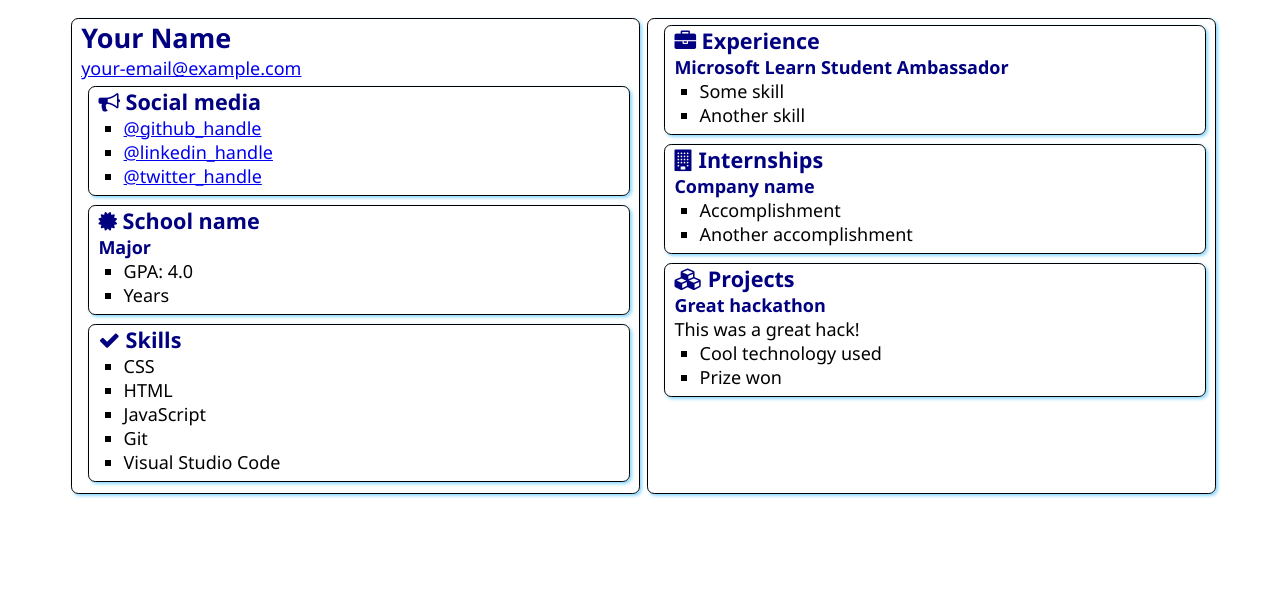
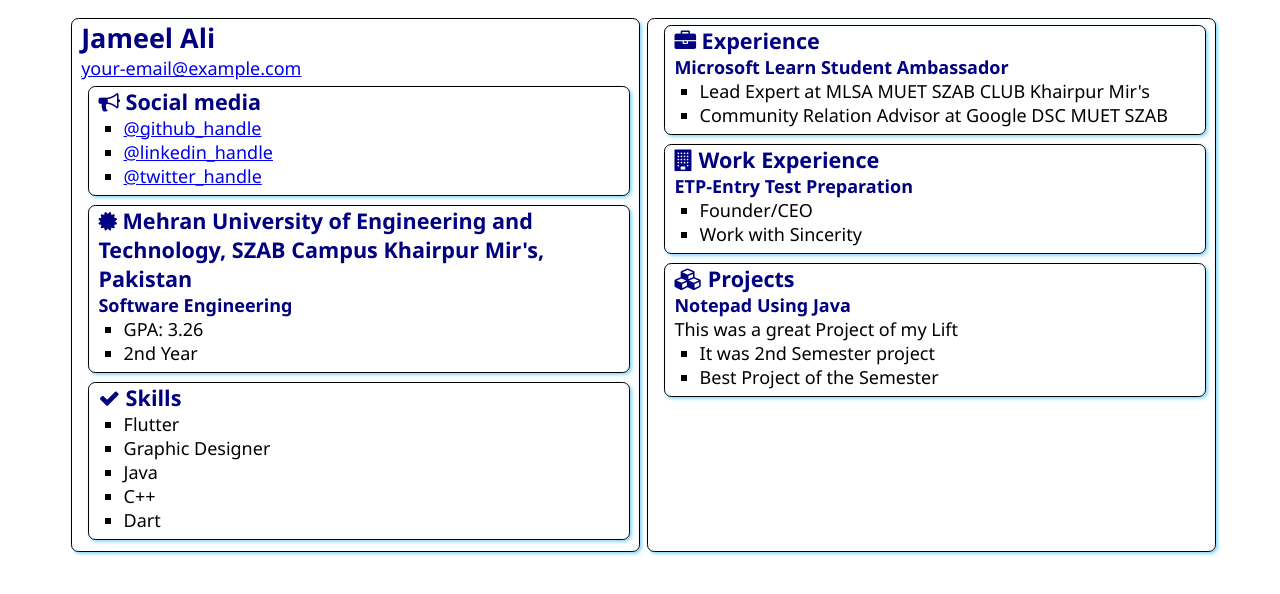
Before and after one commit to JameelAli703/SATechnicalOnboarding, a plain HTML site: page src/index.html in a window 1280 px wide. Drawn offline with Linux system fonts and the light colour scheme.

Commit message:
Update index.html

```diff
--- a/src/index.html
+++ b/src/index.html
@@ -12,8 +12,8 @@
 <body>
     <main>
         <article class="box">
-            <h1>Your Name</h1>
-            <div><a href="mailto:your.email@example.com">your-email@example.com</a></div>
+            <h1>Jameel Ali</h1>
+            <div><a href="Jameel.Ali@studentambassadors.com">your-email@example.com</a></div>
 
             <section class="box">
                 <h2>
@@ -21,9 +21,9 @@
                     Social media
                 </h2>
                 <ul>
-                    <li><a href="https://github.com/<handle>">@github_handle</a></li>
-                    <li><a href="https://linkedin.com/in/<handle>">@linkedin_handle</a></li>
-                    <li><a href="https://twitter.com/<handle>">@twitter_handle</a></li>
+                    <li><a href="https://github.com/JameelAli703">@github_handle</a></li>
+                    <li><a href="https://linkedin.com/in/jameel-ali-9a8519204/">@linkedin_handle</a></li>
+                    <li><a href="https://twitter.com/JameelBhutto11>">@twitter_handle</a></li>
                 </ul>
             </section>
 
@@ -31,12 +31,12 @@
                 <div class="education">
                     <h2>
                         <i class="fa fa-certificate" aria-hidden="true"></i>
-                        School name
+                        Mehran University of Engineering and Technology, SZAB Campus Khairpur Mir's, Pakistan
                     </h2>
-                    <h3>Major</h3>
+                    <h3>Software Engineering</h3>
                     <ul>
-                        <li>GPA: 4.0</li>
-                        <li>Years</li>
+                        <li>GPA: 3.26</li>
+                        <li>2nd Year</li>
                     </ul>
                 </div>
             </section>
@@ -47,11 +47,11 @@
                     Skills
                 </h2>
                 <ul>
-                    <li>CSS</li>
-                    <li>HTML</li>
-                    <li>JavaScript</li>
-                    <li>Git</li>
-                    <li>Visual Studio Code</li>
+                    <li>Flutter</li>
+                    <li>Graphic Designer</li>
+                    <li>Java</li>
+                    <li>C++</li>
+                    <li>Dart</li>
                 </ul>
             </section>
         </article>
@@ -63,20 +63,20 @@
                 </h2>
                 <h3>Microsoft Learn Student Ambassador</h3>
                 <ul>
-                    <li>Some skill</li>
-                    <li>Another skill</li>
+                    <li>Lead Expert at MLSA MUET SZAB CLUB Khairpur Mir's</li>
+                    <li>Community Relation Advisor at Google DSC MUET SZAB</li>
                 </ul>
             </section>
             <section class="box">
                 <h2>
                     <i class="fa fa-building" aria-hidden="true"></i>
-                    Internships
+                    Work Experience
                 </h2>
 
-                <h3>Company name</h3>
+                <h3>ETP-Entry Test Preparation</h3>
                 <ul>
-                    <li>Accomplishment</li>
-                    <li>Another accomplishment</li>
+                    <li>Founder/CEO</li>
+                    <li>Work with Sincerity</li>
                 </ul>
             </section>
             <section class="box">
@@ -85,11 +85,11 @@
                     Projects
                 </h2>
 
-                <h3>Great hackathon</h3>
-                <div>This was a great hack!</div>
+                <h3>Notepad Using Java</h3>
+                <div>This was a great Project of my Lift</div>
                 <ul>
-                    <li>Cool technology used</li>
-                    <li>Prize won</li>
+                    <li>It was 2nd Semester project</li>
+                    <li>Best Project of the Semester</li>
                 </ul>
             </section>
         </article>
```
